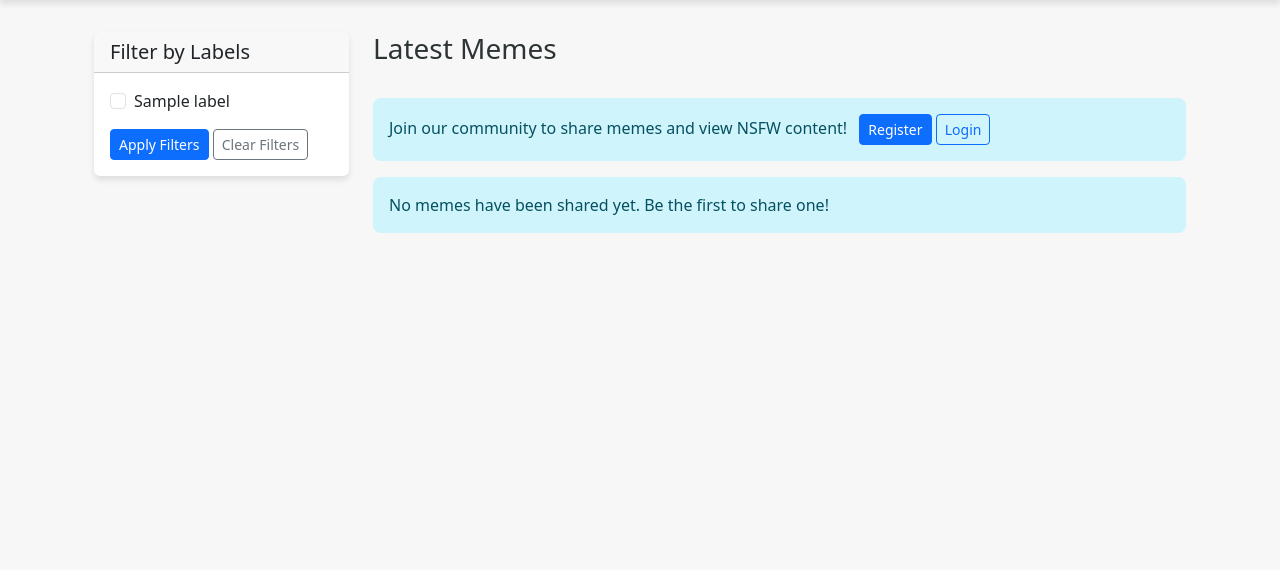
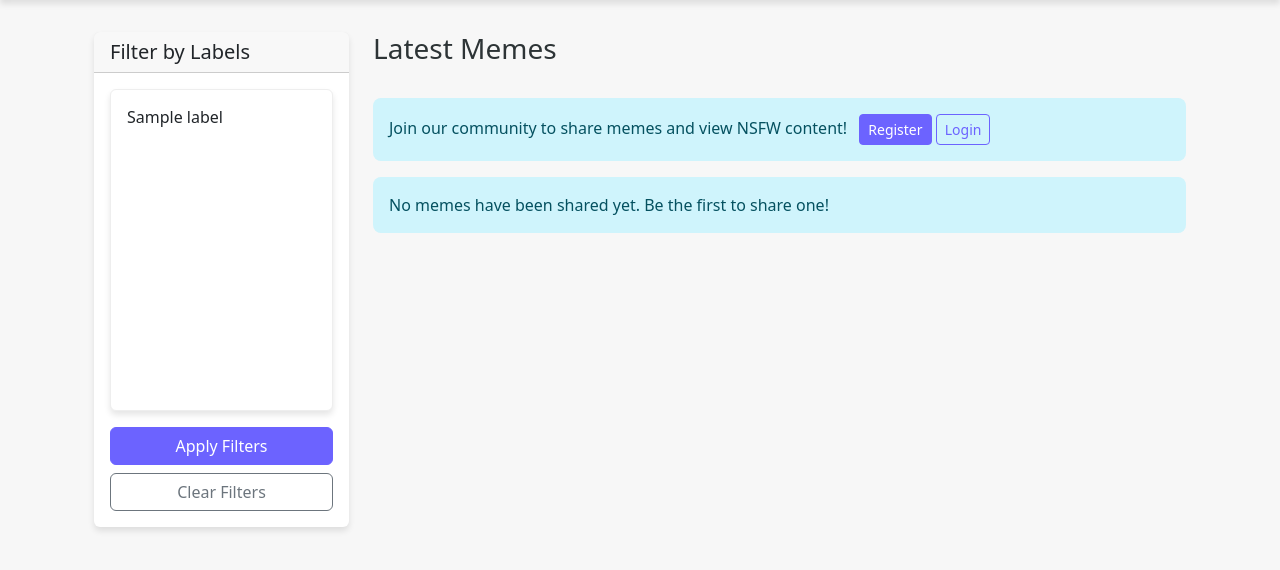
Before and after one commit to allaafaham/meme-hub, a Django app: page / in a window 1280 px wide. Shown: the part 84-654 px from the top of the page. Run offline with Django 5.2, Linux system fonts and the light colour scheme; tables that the repository leaves empty hold one stand-in row (values such as "Sample post").

Commit message:
change the filter label funtioniality

```diff
--- a/core/views.py
+++ b/core/views.py
@@ -6,12 +6,10 @@
 from .forms import UserProfileForm, UserUpdateForm, MemeForm, CommentForm
 from .models import Meme, Comment, Label
 
-
-
 def home(request):
     memes = Meme.objects.all()
     labels = Label.objects.all()
-    selected_labels = request.GET.getlist('label')
+    selected_labels = request.GET.getlist('label[]')
 
     # Filter by labels if selected
     if selected_labels:
@@ -20,6 +18,7 @@
     # Filter NSFW content for non-authenticated users
     if not request.user.is_authenticated:
         memes = memes.filter(is_nsfw=False)
+
     context = {
         'memes': memes,
         'labels': labels,
--- a/static/css/style.css
+++ b/static/css/style.css
@@ -165,6 +165,9 @@
     box-shadow: var(--box-shadow);
     border: none;
     transition: var(--transition);
+    position: relative;
+    transition: transform 0.2s, box-shadow 0.2s;
+    cursor: pointer;
 }
 
 .alert {
@@ -248,6 +251,13 @@
     object-fit: cover;
 }
 
+/* Meme detail page styles */
+.meme-detail .card-img-top {
+    height: auto;
+    max-height: 800px;
+    object-fit: contain;
+}
+
 .nsfw-overlay {
     position: absolute;
     top: 10px;
@@ -255,13 +265,23 @@
     z-index: 1;
 }
 
-.card {
-    position: relative;
-    transition: transform 0.2s;
+.card:hover {
+    transform: translateY(-5px);
+    box-shadow: 0 8px 16px rgba(0, 0, 0, 0.1);
 }
 
-.card:hover {
-    transform: translateY(-5px);
+.card .btn.disabled {
+    pointer-events: none;
+    opacity: 1;
+}
+
+/* Ensure text colors stay consistent when card is a link */
+a .card .text-dark {
+    color: var(--dark) !important;
+}
+
+a .card .text-muted {
+    color: var(--gray-600) !important;
 }
 
 .btn-group {
@@ -278,3 +298,73 @@
         padding: 1.5rem;
     }
 }
+
+/* Button styles */
+.btn-primary {
+    background-color: var(--primary);
+    border-color: var(--primary);
+    color: white;
+    transition: var(--transition);
+}
+
+.btn-primary:hover {
+    background-color: var(--primary-light);
+    border-color: var(--primary-light);
+    transform: translateY(-1px);
+}
+
+.btn-primary:focus {
+    background-color: var(--primary);
+    border-color: var(--primary);
+    box-shadow: 0 0 0 0.25rem rgba(108, 99, 255, 0.25);
+}
+
+.btn-primary:active {
+    background-color: var(--primary-dark) !important;
+    border-color: var(--primary-dark) !important;
+}
+
+.btn-outline-primary {
+    color: var(--primary);
+    border-color: var(--primary);
+}
+
+.btn-outline-primary:hover {
+    background-color: var(--primary);
+    border-color: var(--primary);
+    color: white;
+    transform: translateY(-1px);
+}
+
+.btn-outline-primary:focus {
+    box-shadow: 0 0 0 0.25rem rgba(108, 99, 255, 0.25);
+}
+
+.btn-outline-primary:active {
+    background-color: var(--primary-dark) !important;
+    border-color: var(--primary-dark) !important;
+}
+
+/* Multi-select styles */
+.form-select[multiple] {
+    padding: 0.5rem;
+    border-color: var(--gray-200);
+    box-shadow: var(--box-shadow);
+}
+
+.form-select[multiple] option {
+    padding: 0.5rem;
+    margin-bottom: 2px;
+    border-radius: var(--border-radius);
+    cursor: pointer;
+    transition: var(--transition);
+}
+
+.form-select[multiple] option:checked {
+    background-color: var(--primary);
+    color: white;
+}
+
+.form-select[multiple] option:hover:not(:checked) {
+    background-color: var(--gray-200);
+}
--- a/templates/core/home.html
+++ b/templates/core/home.html
@@ -1,6 +1,6 @@
 {% extends 'base.html' %}
 
-{% block title %}Home - MemeHub{% endblock %}
+{% block title %}Home - MemeShare{% endblock %}
 
 {% block content %}
 <div class="container">
@@ -13,18 +13,16 @@
                 </div>
                 <div class="card-body">
                     <form method="get" id="label-filter-form">
+                        <select class="form-select mb-3" name="label[]" multiple size="8" aria-label="Select labels">
                             {% for label in labels %}
-                        <div class="form-check">
-                            <input class="form-check-input" type="checkbox" name="label" value="{{ label.name }}"
-                                id="label-{{ label.name }}" {% if label.name in selected_labels %}checked{% endif %}>
-                            <label class="form-check-label" for="label-{{ label.name }}">
+                                <option value="{{ label.name }}" {% if label.name in selected_labels %}selected{% endif %}>
                                     {{ label.name }}
-                            </label>
-                        </div>
+                                </option>
                             {% endfor %}
-                        <div class="mt-3">
-                            <button type="submit" class="btn btn-primary btn-sm">Apply Filters</button>
-                            <a href="{% url 'home' %}" class="btn btn-outline-secondary btn-sm">Clear Filters</a>
+                        </select>
+                        <div class="d-grid gap-2">
+                            <button type="submit" class="btn btn-primary">Apply Filters</button>
+                            <a href="{% url 'home' %}" class="btn btn-outline-secondary">Clear Filters</a>
                         </div>
                     </form>
                 </div>
@@ -54,6 +52,7 @@
             <div class="row">
                 {% for meme in memes %}
                     <div class="col-md-4 mb-4">
+                        <a href="{% url 'meme_detail' meme.pk %}" class="text-decoration-none">
                             <div class="card h-100">
                                 {% if meme.is_nsfw %}
                                     <div class="nsfw-overlay">
@@ -62,7 +61,7 @@
                                 {% endif %}
                                 <img src="{{ meme.image.url }}" class="card-img-top {% if meme.is_nsfw %}nsfw{% endif %}" alt="{{ meme.title }}">
                                 <div class="card-body">
-                                <h5 class="card-title">{{ meme.title }}</h5>
+                                    <h5 class="card-title text-dark">{{ meme.title }}</h5>
                                     <p class="card-text text-muted">
                                         <small>Posted by {{ meme.user.username }} on {{ meme.created_at|date:"M d, Y" }}</small>
                                     </p>
@@ -71,9 +70,9 @@
                                             <span class="badge bg-secondary">{{ label.name }}</span>
                                         {% endfor %}
                                     </div>
-                                <a href="{% url 'meme_detail' meme.pk %}" class="btn btn-primary">View Details</a>
                                 </div>
                             </div>
+                        </a>
                     </div>
                 {% empty %}
                     <div class="col-12">
--- a/templates/core/meme_detail.html
+++ b/templates/core/meme_detail.html
@@ -1,12 +1,12 @@
 {% extends 'base.html' %}
 
-{% block title %}{{ meme.title }} - MemeHub{% endblock %}
+{% block title %}{{ meme.title }} - MemeShare{% endblock %}
 
 {% block content %}
 <div class="container">
     <div class="row">
         <div class="col-md-8 mx-auto">
-            <div class="card mb-4">
+            <div class="card mb-4 meme-detail">
                 {% if meme.is_nsfw %}
                     <div class="card-header bg-danger text-white">
                         <strong>NSFW Content</strong>
```
Lines whose indentation alone changed are shown as unchanged.
